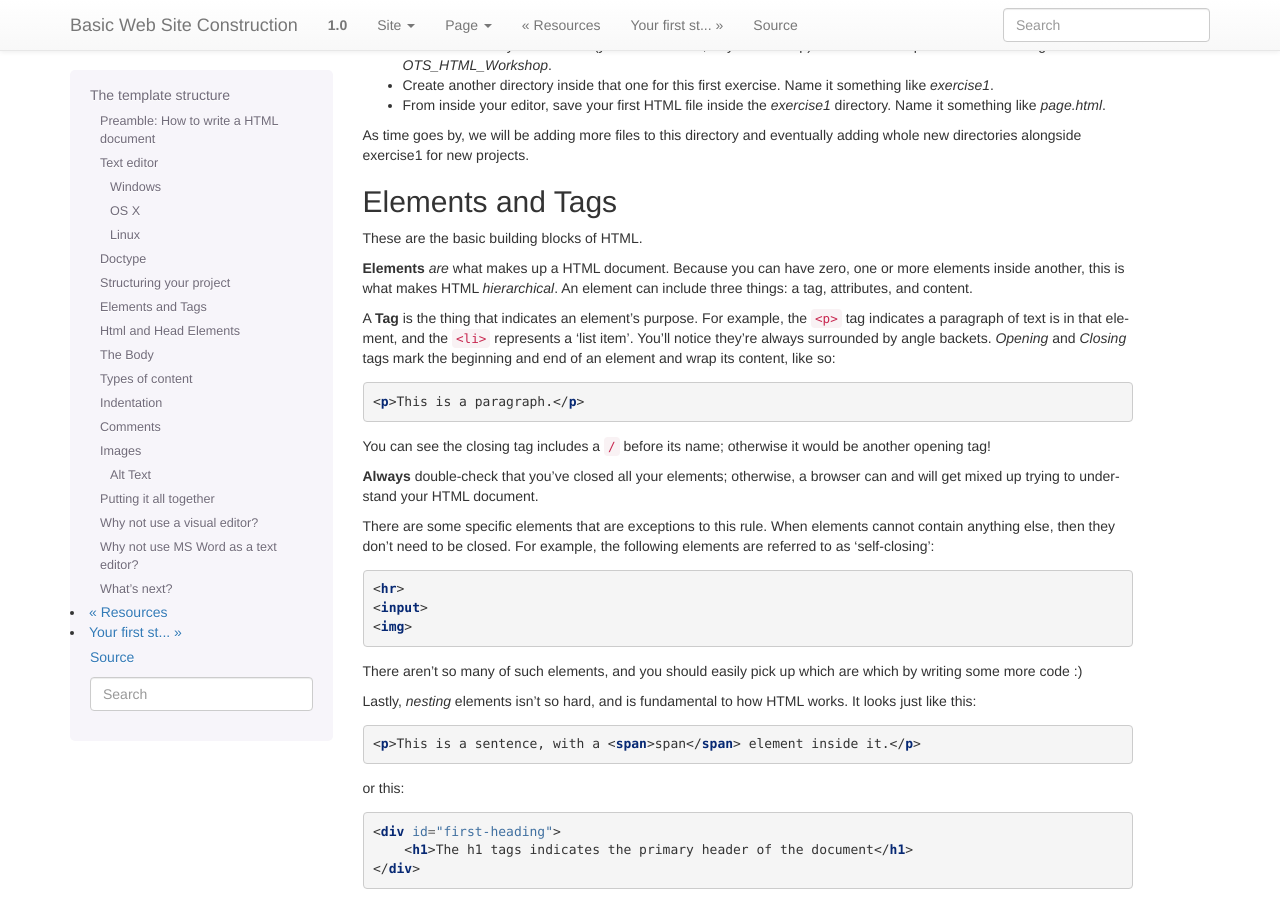
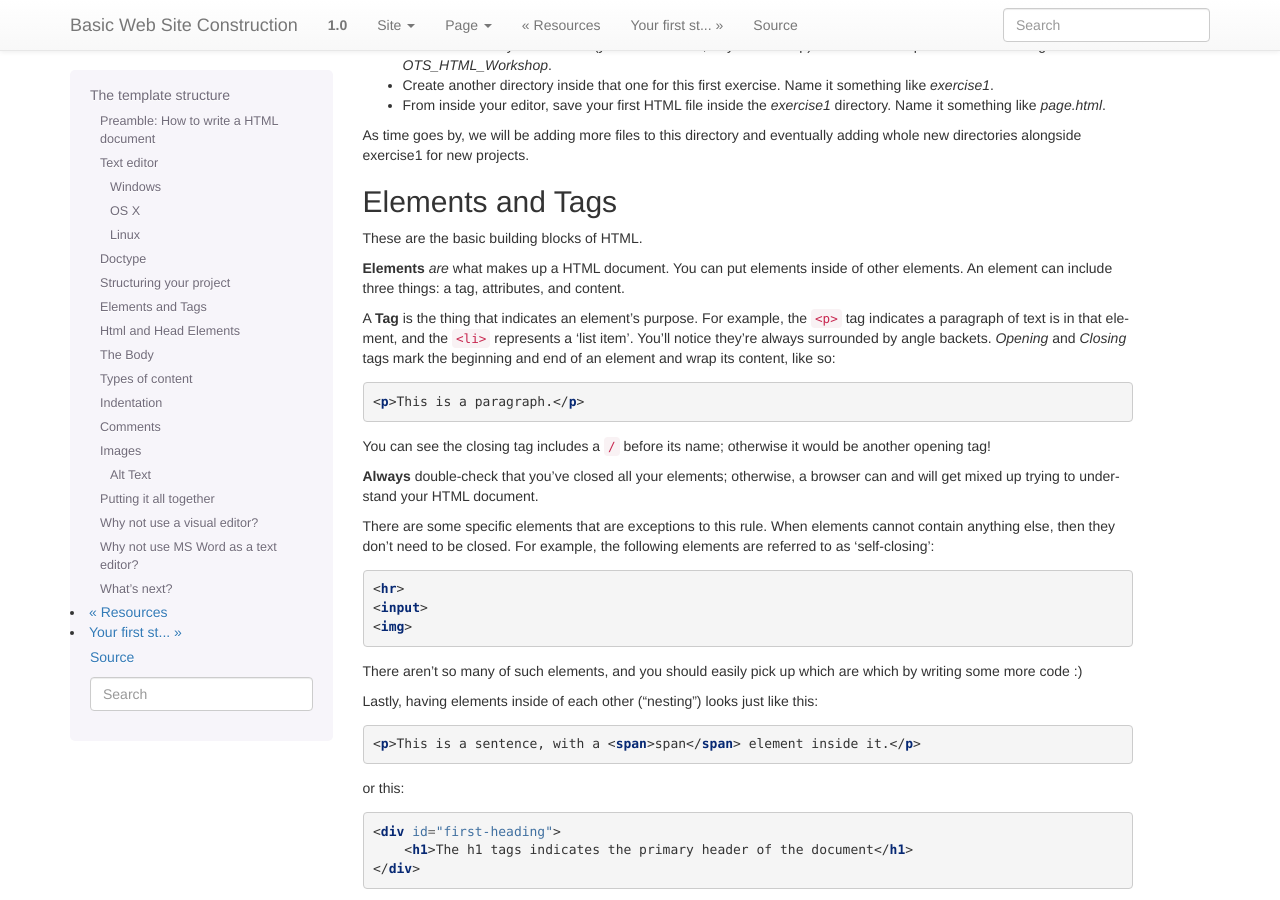
Before and after one commit to OpenTechSchool/html-css-beginners, a Sphinx documentation site: the page built from source/core/structure.rst, in a window 1280 px wide and 900 px high, scrolled down 1064 px. Built offline with Sphinx 7.4.7, drawn with Linux system fonts in a browser that asks for light colours; formulas are drawn with MathJax 3.

Commit message:
Incorporate 85275c5f32

```diff
--- a/source/core/structure.rst
+++ b/source/core/structure.rst
@@ -93,10 +93,9 @@ Elements and Tags
 
 These are the basic building blocks of HTML.
 
-**Elements** *are* what makes up a HTML document. Because you can have
-zero, one or more elements inside another, this is what makes HTML
-*hierarchical*. An element can include three things: a tag, attributes,
-and content.
+**Elements** *are* what makes up a HTML document. You can put elements
+inside of other elements. An element can include three things: a tag,
+attributes, and content.
 
 A **Tag** is the thing that indicates an element's purpose. For example,
 the ``<p>`` tag indicates a paragraph of text is in that element, and
@@ -129,8 +128,7 @@ closed. For example, the following elements are referred to as
 There aren't so many of such elements, and you should easily pick up
 which are which by writing some more code :)
 
-Lastly, *nesting* elements isn't so hard, and is fundamental to how HTML
-works. It looks just like this:
+Lastly, having elements inside of each other ("nesting") looks just like this:
 
 ::
 
```
